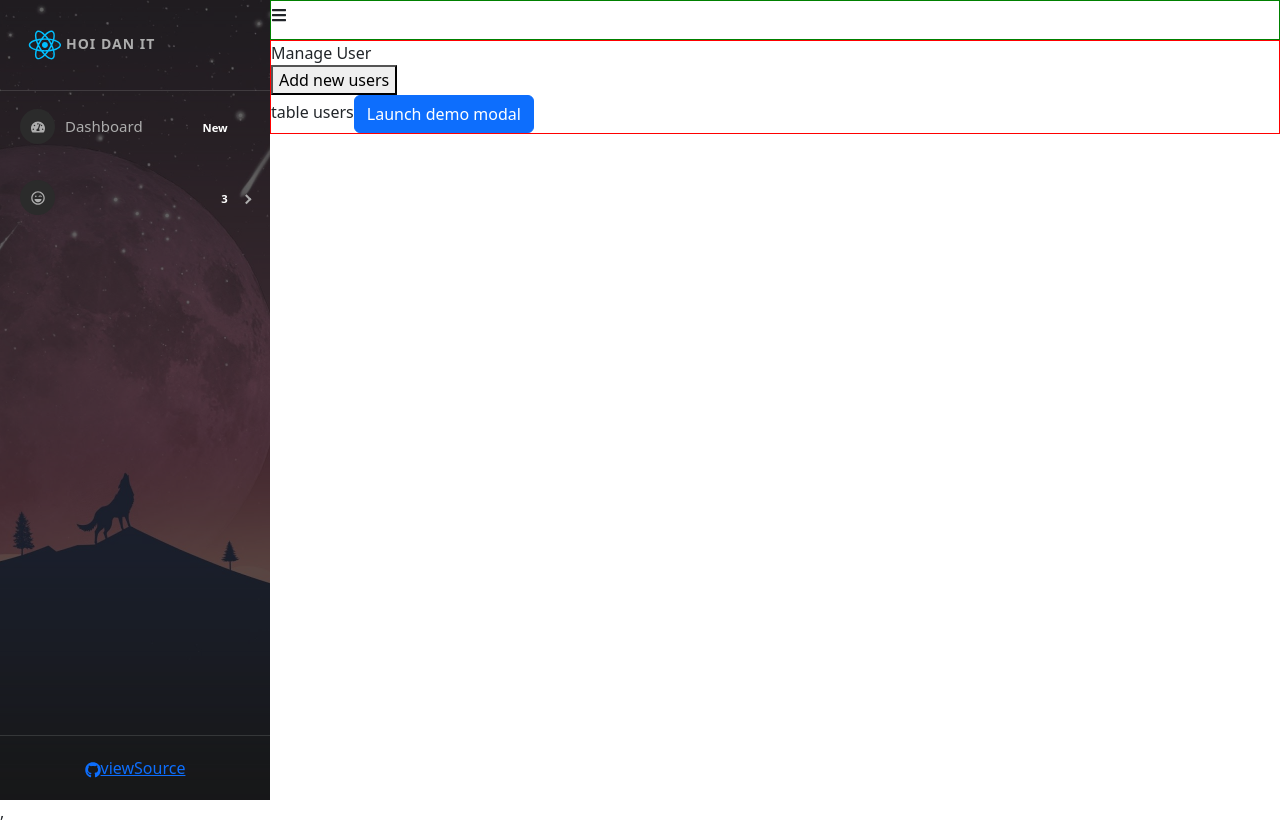
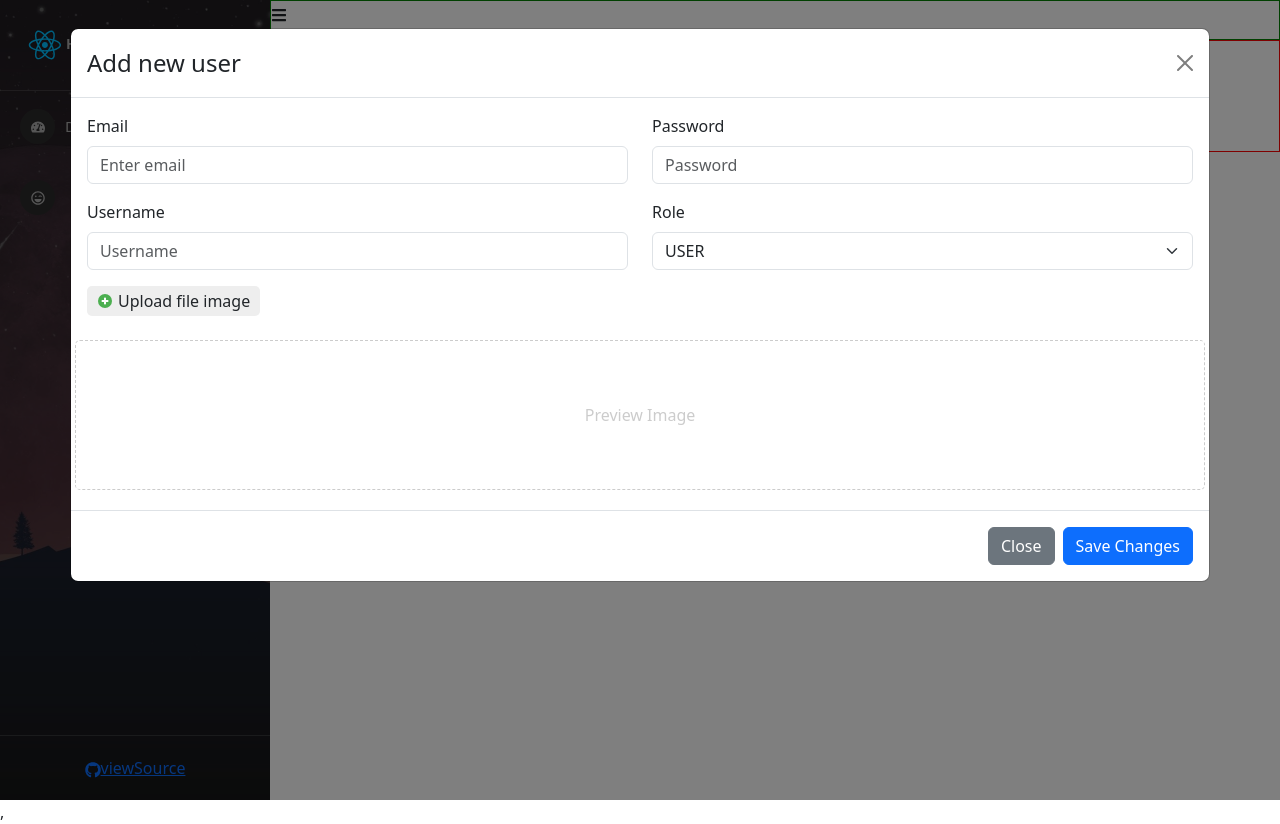
Before and after one commit to 31181024369/reactjs-Ultimate-begin, a React (Create React App) app: page /admins/manage-users in a window 1280 px wide. Both pictures are taken after a click on the button "Add new users". Built offline with nearby package versions, Linux system fonts and the light colour scheme.

Commit message:
chuong6-bai58-6-3-2025

```diff
--- a/src/components/Admin/content/ManageCreateUser.js
+++ b/src/components/Admin/content/ManageCreateUser.js
@@ -6,9 +6,18 @@ import Col from 'react-bootstrap/Col';
 import Form from 'react-bootstrap/Form';
 import Row from 'react-bootstrap/Row';
 import { FcPlus } from "react-icons/fc";
+import axios from 'axios';
 const ManageCreateUser=(props)=>{
-    const [show, setShow] = useState(false);
-    const handleClose = () => setShow(false);
+  const {show,setShow}=props;
+    const handleClose = () => {
+      setShow(false);
+      setEmail("");
+      setImage("")
+      setPassword("");
+      setPreviewImage("");
+      setRole("USER");
+      setUsername("");
+    }
     const handleShow = () => setShow(true);
     const [email,setEmail]=useState("");
     const [password,setPassword]=useState("");
@@ -25,14 +34,32 @@ const ManageCreateUser=(props)=>{
 
       }
     }
+    const handleSubmitCreateUser= async()=>{
+      // let data={
+      //   email:email,
+      //   password:password,
+      //   username:username,
+      //   role:role,
+      //   userImage:image
+      // }
+      // console.log("data",data);
+      const data = new FormData();
+      data.append('email', email);
+      data.append('password', password);
+      data.append('username', username);
+      data.append('role', role);
+      data.append('userImage', image);
+      let res=await axios.post('http://localhost:8081/api/v1/participant',data);
+      console.log("check data:",res);
+    }
 
 
 
     return (
         <>
-        <Button variant="primary" onClick={handleShow}>
+        {/* <Button variant="primary" onClick={handleShow}>
             Launch demo modal
-        </Button>
+        </Button> */}
          <Modal show={show} onHide={handleClose} size="xl" backdrop="static" className="model-add-user">
           <Modal.Header closeButton>
             <Modal.Title> Add new user</Modal.Title>
@@ -110,7 +137,7 @@ const ManageCreateUser=(props)=>{
             <Button variant="secondary" onClick={handleClose}>
               Close
             </Button>
-            <Button variant="primary" >
+            <Button variant="primary" onClick={()=>handleSubmitCreateUser()} >
               Save Changes
             </Button>
           </Modal.Footer>
--- a/src/components/Admin/content/ManageUser.js
+++ b/src/components/Admin/content/ManageUser.js
@@ -1,18 +1,29 @@
+import { useState } from "react";
 import ManageCreateUser from "./ManageCreateUser";
-
+import { FcPlus } from "react-icons/fc";
+import './ManageUser.scss';
 const ManageUser=(props)=>{
+    const [showModalCreateUser,setShowModalCreateUser]=useState(false);
     return (
         <div className="manage-user-container">
             <div className="title">
                 Manage User
             </div>
             <div className="users-content">
-                <div>
-                    <button>Add new users</button>
+                <div className="btn-add-new">
+                    <button className="btn btn-primary"
+                    onClick={()=>setShowModalCreateUser(true)}
+                    ><FcPlus></FcPlus>Add new users</button>
                 </div>
                 <div>
+                    <div className="table-users-container">
                     table users
-                    <ManageCreateUser></ManageCreateUser>
+                    </div>
+                    <ManageCreateUser
+                    show={showModalCreateUser}
+                    setShow={setShowModalCreateUser}
+
+                    ></ManageCreateUser>
                 </div>
             </div>
         </div>
--- /dev/null
+++ b/src/components/Admin/content/ManageUser.scss
@@ -0,0 +1,15 @@
+.manage-user-container{
+    padding: 10px;
+    .users-content{
+        .btn-add-new{
+            button{
+                border: none;
+                border-radius: 3px;
+            }
+        }
+    }
+    .title{
+        font-weight: 600;
+        font-size: 20px;
+    }
+}
```
